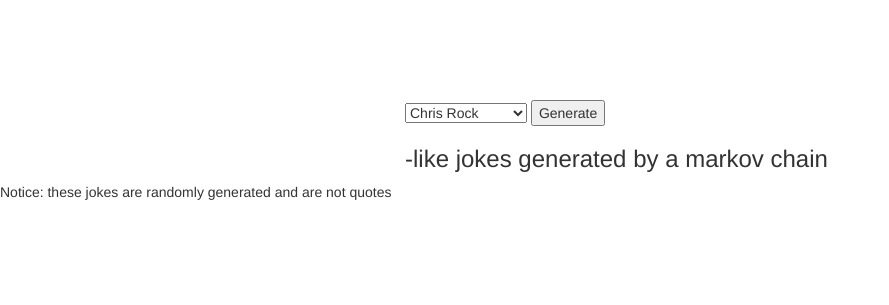
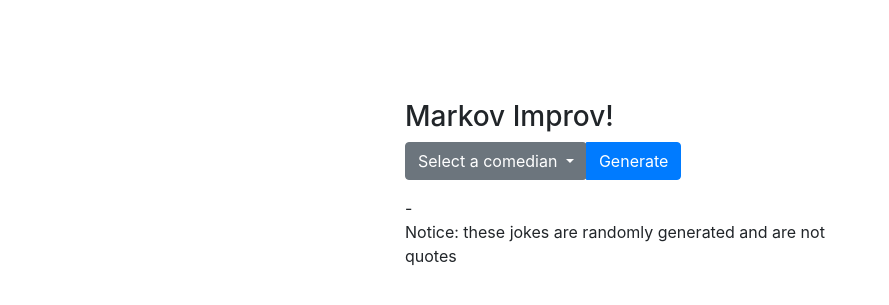
Before and after one commit to HKH515/markov-improv, a Flask app: template templates/generate.html in a window 1280 px wide. Shown: the top 305 px of the page, without its empty margins (0-889 px from the left). Run offline with Flask 2, Linux system fonts and the light colour scheme; the template is opened without the code that fills it, so the values that code supplies are empty; some libraries are stand-ins or nearby versions.

Commit message:
added changes

```diff
--- a/templates/form.html
+++ b/templates/form.html
@@ -1,7 +1,17 @@
-<form action="/generate" method="get">
-    <select name="comedian">
-        <option value="chris_rock">Chris Rock</option>
-        <option value="dave_chappelle">Dave Chappelle</option>
-    </select>
-    <input type="submit" value="Generate"></input>
-</form>
+<div class="btn-group" role="group" aria-label="Basic example">
+    <div class="btn-group mr-2" role="group" aria-label="First group">
+        <div class="dropdown">
+            <button class="btn btn-secondary dropdown-toggle" type="button" id="dropdownMenuButton" data-toggle="dropdown"
+                aria-haspopup="true" aria-expanded="false">
+                Select a comedian
+            </button>
+            <div class="dropdown-menu" aria-labelledby="dropdownMenuButton">
+                <a class="dropdown-item" href="#">Chris Rock</a>
+                <a class="dropdown-item" href="#">Dave Chappelle</a>
+            </div>
+        </div>
+        <div class="btn-group mr-2" role="group" aria-label="Second group">
+            <button class="btn btn-primary" onClick="goToJoke" style="display:inline-block">Generate</button>
+        </div>
+    </div>
+</div>
--- a/templates/generate.html
+++ b/templates/generate.html
@@ -1,10 +1,11 @@
 {% extends "layout.html" %}
 {% block content %}
+    <h3>Markov Improv!</h3>
     {% include "form.html" %}
-    <h3>{{comedian}}-like jokes generated by a markov chain</h3>
     <ul>
         {% for joke in jokes %}
             <li>{{joke}}</li>
         {% endfor %}
     </ul>
+    - {{comedian}}
 {% endblock %}
--- a/templates/layout.html
+++ b/templates/layout.html
@@ -1,26 +1,49 @@
 <!DOCTYPE html>
 <html>
+
 <head>
   <title>Markov Improv</title>
   <meta name="viewport" content="width=device-width, initial-scale=1.0">
-    <link href="http://netdna.bootstrapcdn.com/bootstrap/3.0.0/css/bootstrap.min.css" rel="stylesheet" media="screen">
+  <script src="https://code.jquery.com/jquery-3.3.1.slim.min.js" integrity="sha384-q8i/X+965DzO0rT7abK41JStQIAqVgRVzpbzo5smXKp4YfRvH+8abtTE1Pi6jizo"
+    crossorigin="anonymous"></script>
+  <script src="https://cdnjs.cloudflare.com/ajax/libs/popper.js/1.14.7/umd/popper.min.js" integrity="sha384-UO2eT0CpHqdSJQ6hJty5KVphtPhzWj9WO1clHTMGa3JDZwrnQq4sF86dIHNDz0W1"
+    crossorigin="anonymous"></script>
+  <script src="https://stackpath.bootstrapcdn.com/bootstrap/4.3.1/js/bootstrap.min.js" integrity="sha384-JjSmVgyd0p3pXB1rRibZUAYoIIy6OrQ6VrjIEaFf/nJGzIxFDsf4x0xIM+B07jRM"
+    crossorigin="anonymous"></script>
+  <link rel="stylesheet" href="https://stackpath.bootstrapcdn.com/bootstrap/4.3.1/css/bootstrap.min.css" integrity="sha384-ggOyR0iXCbMQv3Xipma34MD+dH/1fQ784/j6cY/iJTQUOhcWr7x9JvoRxT2MZw1T"
+    crossorigin="anonymous">
   <style type="text/css">
     .container {
       max-width: 500px;
       padding-top: 100px;
     }
-      h2 {color: red;}
+
+    h2 {
+      color: red;
+    }
   </style>
 </head>
+
 <body>
   <div class="input-box-area">
     {% block input_box_area %}{% endblock %}
   </div>
   <div class="container">
     {% block content %}{% endblock %}
+    <p>Notice: these jokes are randomly generated and are not quotes</p>
   </div>
-    <p>Notice: these jokes are randomly generated and are not quotes</p>
-    <script src="http://code.jquery.com/jquery-1.10.2.min.js"></script>
-    <script src="http://netdna.bootstrapcdn.com/bootstrap/3.0.0/js/bootstrap.min.js"></script>
 </body>
+<script>
+  var selected = null;
+  $(".dropdown-menu a").click(function () {
+    $("#dropdownMenuButton:first-child").html($(this).text() + ' <span class="caret"></span>');
+    selected = $(this).text();
+    console.log(selected);
+  });
+
+  function goToJoke() {
+
+  }
+</script>
+
 </html>
```
Lines whose indentation alone changed are shown as unchanged.
